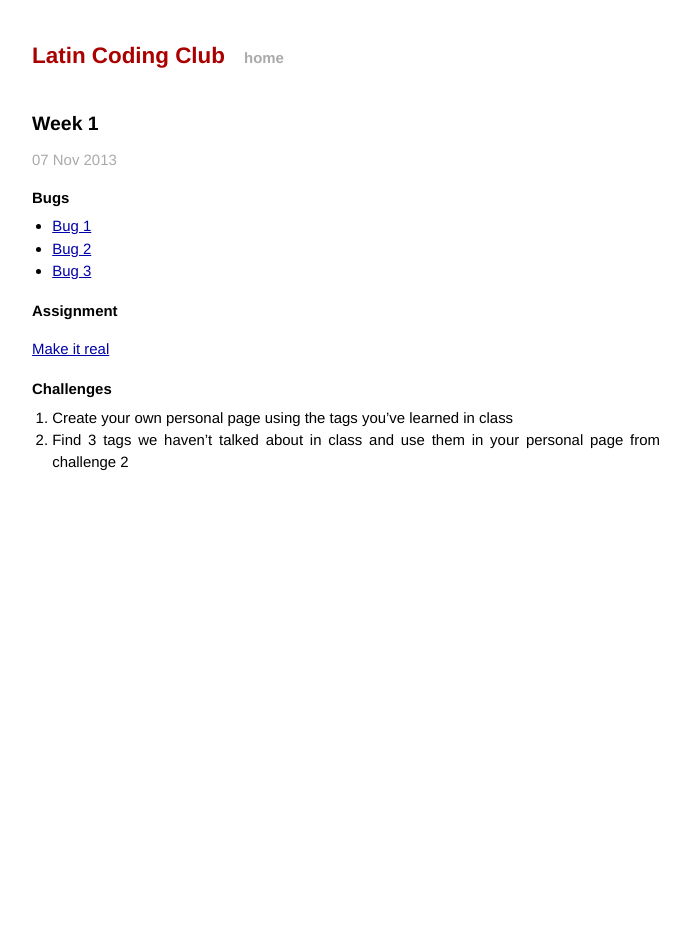
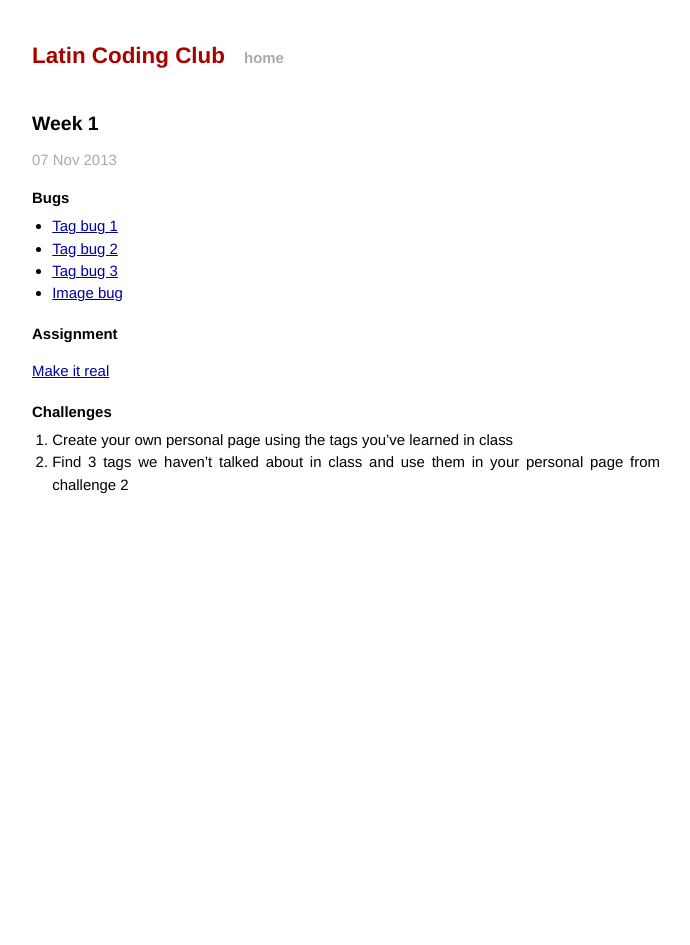
Before and after one commit to CodingClub/codingclub.github.io, a Jekyll site: the page built from _posts/2013-11-07-01.md, in a window 1280 px wide. Shown: the whole page, without its empty margins (294-984 px from the left). Built offline with Jekyll 4.4.1, drawn with Linux system fonts in a browser that asks for light colours; Markdown is read by kramdown in place of the engine named in the settings.

Commit message:
Image bug.

```diff
--- a/_posts/2013-11-07-01.md
+++ b/_posts/2013-11-07-01.md
@@ -7,9 +7,10 @@ categories: week
 
 ### Bugs
 
-- [Bug 1](http://jsbin.com/eKiRaJE/1/edit)
-- [Bug 2](http://jsbin.com/OFOkuHa/1/edit)
-- [Bug 3](http://jsbin.com/ApiVaqUw/1/edit)
+- [Tag bug 1](http://jsbin.com/eKiRaJE/1/edit)
+- [Tag bug 2](http://jsbin.com/OFOkuHa/1/edit)
+- [Tag bug 3](http://jsbin.com/ApiVaqUw/1/edit)
+- [Image bug](http://jsbin.com/uqotUCO/1/edit)
 
 ### Assignment
 
```
